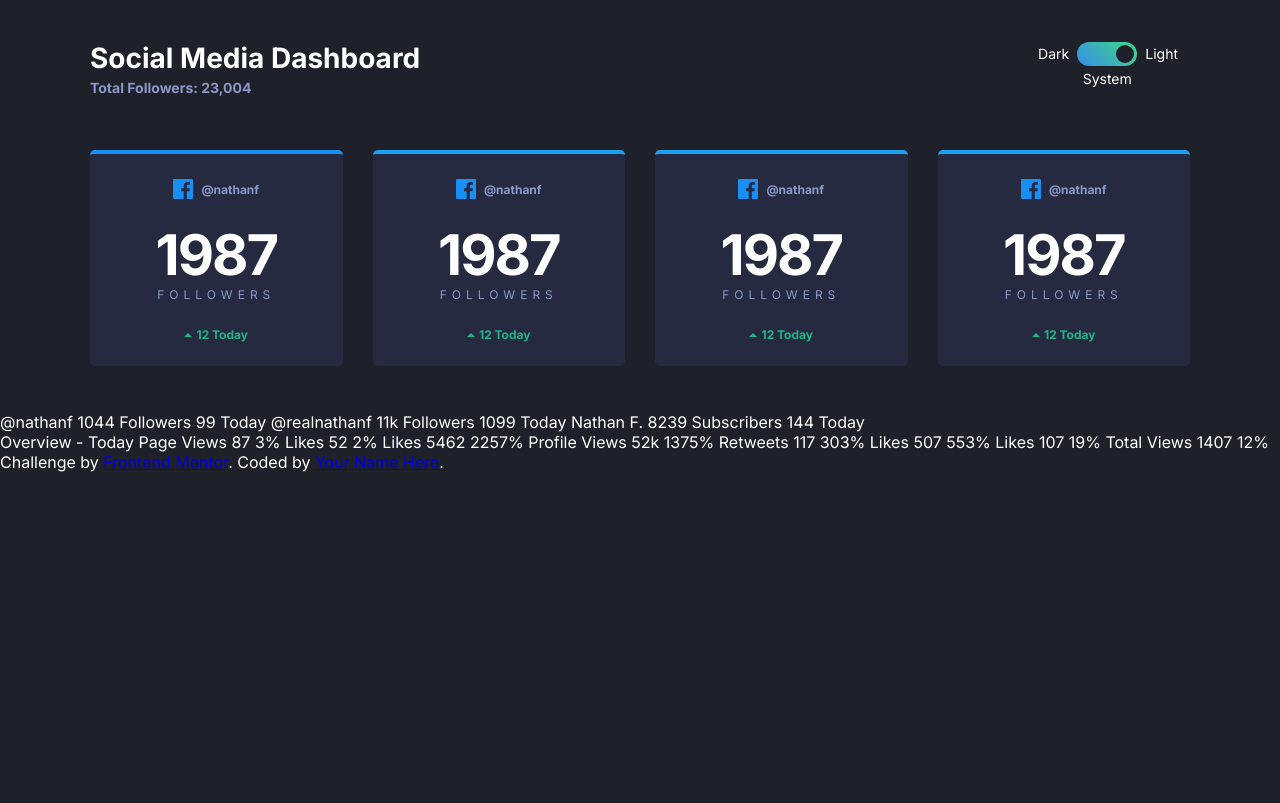
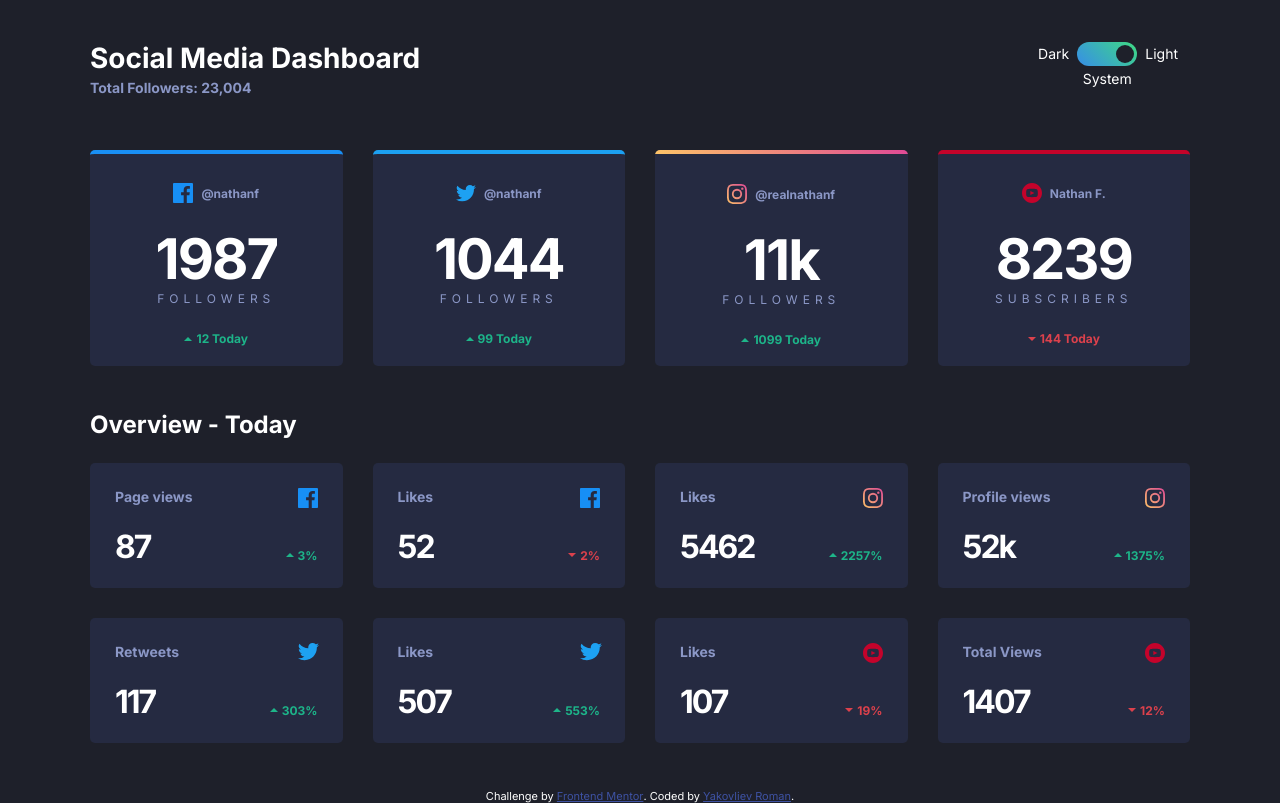
Before and after one commit to veilvokay/social-media-dashboard, a website: page index.html in a window 1280 px wide. Drawn offline with Linux system fonts and the light colour scheme.

Commit message:
finished creating and styling UI and dark theme

```diff
--- a/app/styles/components/_index.sass
+++ b/app/styles/components/_index.sass
@@ -1,3 +1,4 @@
 @forward 'header'
 @forward 'toggle'
 @forward 'card'
+@forward 'card-grid'
--- /dev/null
+++ b/app/styles/components/card-grid.sass
@@ -0,0 +1,26 @@
+@use '../utils' as *
+
+.card-grid
+    display: grid
+    grid-template-columns: repeat(2, 1fr)
+    grid-template-rows: repeat(2, auto)
+    height: auto
+    justify-items: start
+    gap: rem(23)
+
+    .card
+        &__subtitle
+
+        &__count
+            margin: 0
+
+        &__count,
+        &__change
+            align-self: end
+
+        &__icon,
+        &__change
+            margin: 0
+            justify-self: end
+
+        &__change
--- a/app/styles/components/card.sass
+++ b/app/styles/components/card.sass
@@ -1,35 +1,51 @@
 @use '../utils' as *
 
 .card
+    position: relative
+    overflow: hidden
     padding: rem(25)
     height: rem(216)
     border-radius: rem(5)
     background-color: var(--dark-card)
     color: var(--dark-text1)
     text-align: center
+    cursor: pointer
+    transition: background-color .15s ease-in-out
+    &:hover
+        background-color: var(--dark-card-hover)
 
     &__platform
+        margin-top: rem(4)
         margin-bottom: rem(28)
+        height: rem(20)
         display: flex
         justify-content: center
         align-items: center
+
+    &__subtitle
+        font-size: rem(14)
+        font-weight: 700
 
     &--fb
         border-top: rem(4) solid var(--facebook)
     &--tw
         border-top: rem(4) solid var(--twitter)
     &--ig
-        border-top: rem(4) solid var(--twitter)
+        padding-top: calc(rem(25) + rem(5))
+        &::before
+            content: ''
+            position: absolute
+            top: 0
+            left: 0
+            height: rem(4)
+            width: 100%
+            background: linear-gradient(225deg,var(--instagram-end),var(--instagram-middle),var(--instagram-start))
     &--yt
         border-top: rem(4) solid var(--youtube)
 
     &__icon
         margin-right: rem(8)
         display: inline-flex
-        &--fb
-        &--tw
-        &--ig
-        &--yt
 
     &__username
         font-size: rem(12)
@@ -49,6 +65,7 @@
         &--big
             font-size: rem(56)
         &--small
+            font-size: rem(32)
 
     &__label
         font-size: rem(12)
--- a/app/styles/globals/colors.sass
+++ b/app/styles/globals/colors.sass
@@ -4,6 +4,7 @@
     --facebook: hsl(208, 92%, 53%)
     --twitter: hsl(203, 89%, 53%)
     --instagram-start: hsl(37, 97%, 70%)
+    --instagram-middle: hsl(5, 77%, 71%)
     --instagram-end: hsl(329, 70%, 58%)
     --youtube: hsl(348, 97%, 39%)
     --toggle: hsl(230, 22%, 74%)
@@ -12,6 +13,7 @@
     --dark-bg: hsl(230, 17%, 14%)
     --dark-top-bg: hsl(232, 19%, 15%)
     --dark-card: hsl(228, 28%, 20%)
+    --dark-card-hover: hsl(228, 25%, 27%)
     --dark-text1: hsl(228, 34%, 66%)
     --dark-text2: hsl(0, 0%, 100%)
     --light-bg: hsl(0, 0%, 100%)
--- a/app/styles/globals/layout.sass
+++ b/app/styles/globals/layout.sass
@@ -8,7 +8,7 @@
     @include breakpoint(large)
         padding: 0
 
-.card-grid
+.cards-grid
     display: grid
     grid-template-columns: 1fr
     gap: rem(30)
--- a/app/styles/globals/typography.sass
+++ b/app/styles/globals/typography.sass
@@ -10,6 +10,12 @@ h1
     @include breakpoint(large)
         font-size: rem(28)
 
+h2
+    margin-bottom: rem(24)
+    font-size: rem(24)
+
+a
+    display: inline-flex
 a, a::visited, a::active
     text-decoration: none
 
--- a/index.html
+++ b/index.html
@@ -15,6 +15,12 @@
 
   <link rel="stylesheet" href="/dist/styles.css">
   <script defer src="/dist/script.js"></script>
+
+  <!-- Feel free to remove these styles or customise in your own stylesheet 👍 -->
+  <style>
+    .attribution { font-size: 11px; text-align: center; }
+    .attribution a { color: hsl(228, 45%, 44%); }
+  </style>
 
 </head>
 <body>
@@ -41,7 +47,7 @@
 
   <main>
 
-    <section class="container card-grid">
+    <section class="container cards-grid">
 
       <div class="card card--fb">
         <div class="card__platform">
@@ -63,119 +69,172 @@
       <div class="card card--tw">
         <div class="card__platform">
           <a href="#" target="_blank" rel="noopener noreferrer" class="card__icon">
-            <img src="/images/icon-facebook.svg" alt="Facebook">
+            <img src="/images/icon-twitter.svg" alt="Twitter">
           </a>
           <span class="card__username">@nathanf</span>
         </div>
         <div class="card__followers">
-          <span class="card__count card__count--big">1987</span>
+          <span class="card__count card__count--big">1044</span>
           <span class="card__label">Followers</span>
         </div>
         <div class="card__change card__change--up">
           <img src="/images/icon-up.svg" alt="up-arrow" />
-          <span class="card__number">12 Today</span>
+          <span class="card__number">99 Today</span>
         </div>
       </div>
 
-      <div class="card card--tw">
+      <div class="card card--ig">
         <div class="card__platform">
           <a href="#" target="_blank" rel="noopener noreferrer" class="card__icon">
-            <img src="/images/icon-facebook.svg" alt="Facebook">
+            <img src="/images/icon-instagram.svg" alt="Instagram">
           </a>
-          <span class="card__username">@nathanf</span>
+          <span class="card__username">@realnathanf</span>
         </div>
         <div class="card__followers">
-          <span class="card__count card__count--big">1987</span>
+          <span class="card__count card__count--big">11k</span>
           <span class="card__label">Followers</span>
         </div>
         <div class="card__change card__change--up">
           <img src="/images/icon-up.svg" alt="up-arrow" />
-          <span class="card__number">12 Today</span>
+          <span class="card__number">1099 Today</span>
         </div>
       </div>
 
-      <div class="card card--tw">
+      <div class="card card--yt">
         <div class="card__platform">
           <a href="#" target="_blank" rel="noopener noreferrer" class="card__icon">
-            <img src="/images/icon-facebook.svg" alt="Facebook">
+            <img src="/images/icon-youtube.svg" alt="YouTube">
           </a>
-          <span class="card__username">@nathanf</span>
+          <span class="card__username">Nathan F.</span>
         </div>
         <div class="card__followers">
-          <span class="card__count card__count--big">1987</span>
-          <span class="card__label">Followers</span>
+          <span class="card__count card__count--big">8239</span>
+          <span class="card__label">Subscribers</span>
         </div>
-        <div class="card__change card__change--up">
-          <img src="/images/icon-up.svg" alt="up-arrow" />
-          <span class="card__number">12 Today</span>
+        <div class="card__change card__change--down">
+          <img src="/images/icon-down.svg" alt="down-arrow" />
+          <span class="card__number">144 Today</span>
         </div>
       </div>
 
     </section>
 
+    <section class="container">
+      <h2>Overview - Today</h2>
+      <div class="cards-grid">
+        <div class="card card-grid">
+          <span class="card__subtitle">Page views</span>
+          <div class="card__icon">
+            <a href="#" target="_blank" rel="noopener noreferrer">
+              <img src="/images/icon-facebook.svg" alt="Facebook">
+            </a>
+          </div>
+          <span class="card__count card__count--small">87</span>
+          <div class="card__change card__change--up">
+            <img src="/images/icon-up.svg" alt="up-arrow" />
+            <span class="card__number">3%</span>
+          </div>
+        </div>
+        <div class="card card-grid">
+          <span class="card__subtitle">Likes</span>
+          <div class="card__icon">
+            <a href="#" target="_blank" rel="noopener noreferrer">
+              <img src="/images/icon-facebook.svg" alt="Facebook">
+            </a>
+          </div>
+          <span class="card__count card__count--small">52</span>
+          <div class="card__change card__change--down">
+            <img src="/images/icon-down.svg" alt="down-arrow" />
+            <span class="card__number">2%</span>
+          </div>
+        </div>
+        <div class="card card-grid">
+          <span class="card__subtitle">Likes</span>
+          <div class="card__icon">
+            <a href="#" target="_blank" rel="noopener noreferrer">
+              <img src="/images/icon-instagram.svg" alt="Instagram">
+            </a>
+          </div>
+          <span class="card__count card__count--small">5462</span>
+          <div class="card__change card__change--up">
+            <img src="/images/icon-up.svg" alt="up-arrow" />
+            <span class="card__number">2257%</span>
+          </div>
+        </div>
+        <div class="card card-grid">
+          <span class="card__subtitle">Profile views</span>
+          <div class="card__icon">
+            <a href="#" target="_blank" rel="noopener noreferrer">
+              <img src="/images/icon-instagram.svg" alt="Instagram">
+            </a>
+          </div>
+          <span class="card__count card__count--small">52k</span>
+          <div class="card__change card__change--up">
+            <img src="/images/icon-up.svg" alt="up-arrow" />
+            <span class="card__number">1375%</span>
+          </div>
+        </div>
+        <div class="card card-grid">
+          <span class="card__subtitle">Retweets</span>
+          <div class="card__icon">
+            <a href="#" target="_blank" rel="noopener noreferrer">
+              <img src="/images/icon-twitter.svg" alt="Twitter">
+            </a>
+          </div>
+          <span class="card__count card__count--small">117</span>
+          <div class="card__change card__change--up">
+            <img src="/images/icon-up.svg" alt="up-arrow" />
+            <span class="card__number">303%</span>
+          </div>
+        </div>
+        <div class="card card-grid">
+          <span class="card__subtitle">Likes</span>
+          <div class="card__icon">
+            <a href="#" target="_blank" rel="noopener noreferrer">
+              <img src="/images/icon-twitter.svg" alt="Twitter">
+            </a>
+          </div>
+          <span class="card__count card__count--small">507</span>
+          <div class="card__change card__change--up">
+            <img src="/images/icon-up.svg" alt="up-arrow" />
+            <span class="card__number">553%</span>
+          </div>
+        </div>
+        <div class="card card-grid">
+          <span class="card__subtitle">Likes</span>
+          <div class="card__icon">
+            <a href="#" target="_blank" rel="noopener noreferrer">
+              <img src="/images/icon-youtube.svg" alt="YouTube">
+            </a>
+          </div>
+          <span class="card__count card__count--small">107</span>
+          <div class="card__change card__change--down">
+            <img src="/images/icon-down.svg" alt="down-arrow" />
+            <span class="card__number">19%</span>
+          </div>
+        </div>
+        <div class="card card-grid">
+          <span class="card__subtitle">Total Views</span>
+          <div class="card__icon">
+            <a href="#" target="_blank" rel="noopener noreferrer">
+              <img src="/images/icon-youtube.svg" alt="YouTube">
+            </a>
+          </div>
+          <span class="card__count card__count--small">1407</span>
+          <div class="card__change card__change--down">
+            <img src="/images/icon-down.svg" alt="down-arrow" />
+            <span class="card__number">12%</span>
+          </div>
+        </div>
+      </div>
+    </section>
 
-
-    @nathanf
-    1044
-    Followers
-    99 Today
-
-    @realnathanf
-    11k
-    Followers
-    1099 Today
-
-    Nathan F.
-    8239
-    Subscribers
-    144 Today
   </main>
-
-
-
-
-
-
-
-
-
-  Overview - Today
-
-  Page Views
-  87
-  3%
-
-  Likes
-  52
-  2%
-
-  Likes
-  5462
-  2257%
-
-  Profile Views
-  52k
-  1375%
-
-  Retweets
-  117
-  303%
-
-  Likes
-  507
-  553%
-
-  Likes
-  107
-  19%
-
-  Total Views
-  1407
-  12%
 
   <div class="attribution">
     Challenge by <a href="https://www.frontendmentor.io?ref=challenge" target="_blank">Frontend Mentor</a>.
-    Coded by <a href="#">Your Name Here</a>.
+    Coded by <a href="https://github.com/veilvokay" target="_blank">Yakovliev Roman</a>.
   </div>
+
 </body>
 </html>
```
Also changed, not shown: dist/styles.css, 1 other file.
